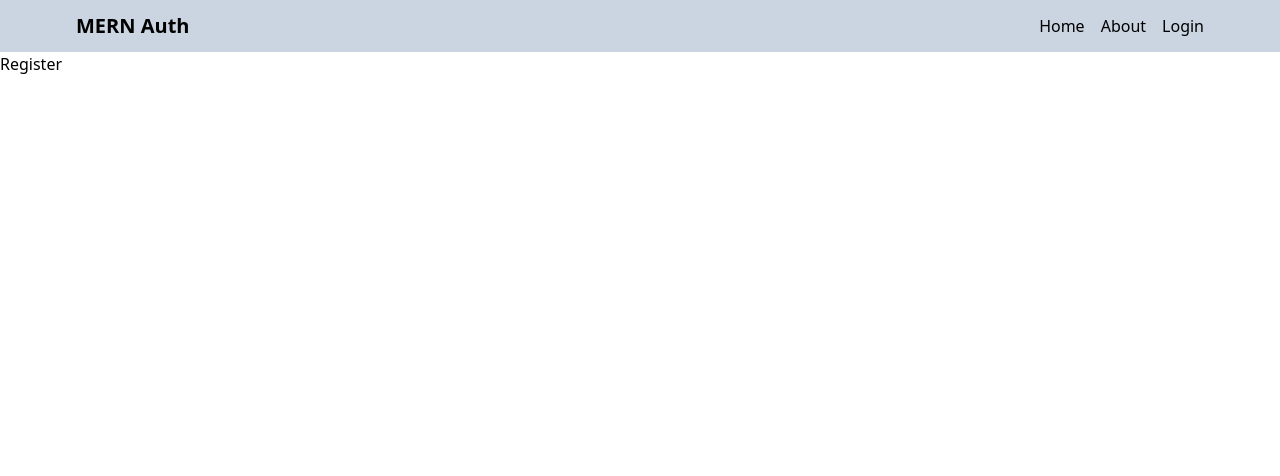
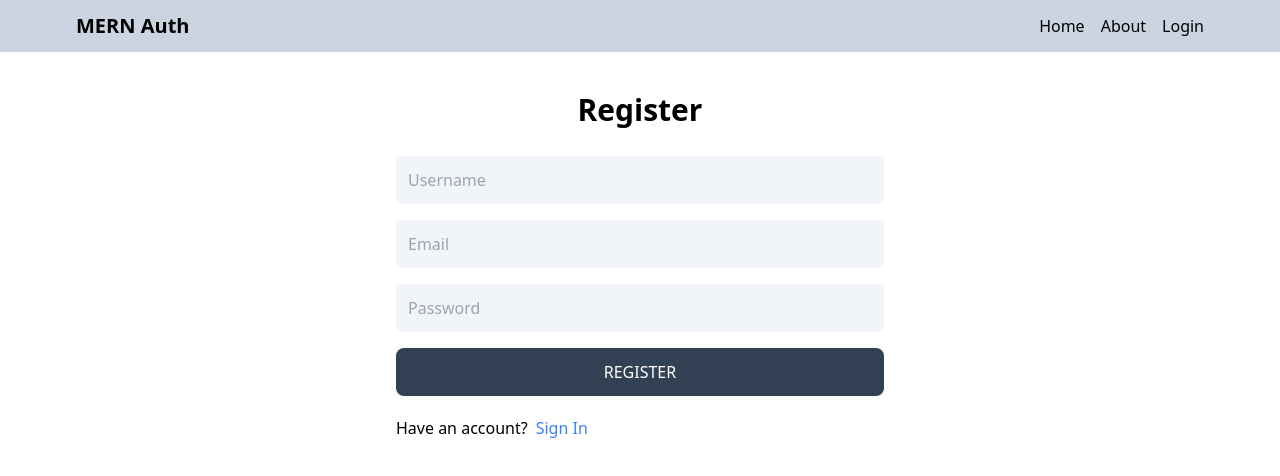
Before and after one commit to aagatsharma/MERN-auth, a React (Vite) app in the folder client/: page /register in a window 1280 px wide. Shown: the top 476 px of the page. Built offline with nearby package versions, Linux system fonts and the light colour scheme.

Commit message:
signup page UI completed

```diff
--- a/client/src/pages/Register.jsx
+++ b/client/src/pages/Register.jsx
@@ -1,7 +1,39 @@
+import { Link } from "react-router-dom";
+
 function Register() {
   return (
-    <div>
-      <h1>Register</h1>
+    <div className="p-3 max-w-lg mx-auto ">
+      <h1 className="text-3xl text-center font-semibold my-7 ">Register</h1>
+
+      <form className="flex flex-col gap-4">
+        <input
+          type="text"
+          placeholder="Username"
+          id="username"
+          className="bg-slate-100 p-3 rounded-lg"
+        />
+        <input
+          type="email"
+          placeholder="Email"
+          id="email"
+          className="bg-slate-100 p-3 rounded-lg"
+        />
+        <input
+          type="password"
+          placeholder="Password"
+          id="password"
+          className="bg-slate-100 p-3 rounded-lg"
+        />
+        <button className="bg-slate-700 text-white p-3 rounded-lg uppercase hover:opacity-95 disabled:opacity-80">
+          Register
+        </button>
+      </form>
+      <div className="flex gap-2 mt-5">
+        <p>Have an account?</p>
+        <Link to="/login">
+          <span className="text-blue-500">Sign In</span>
+        </Link>
+      </div>
     </div>
   );
 }
```
